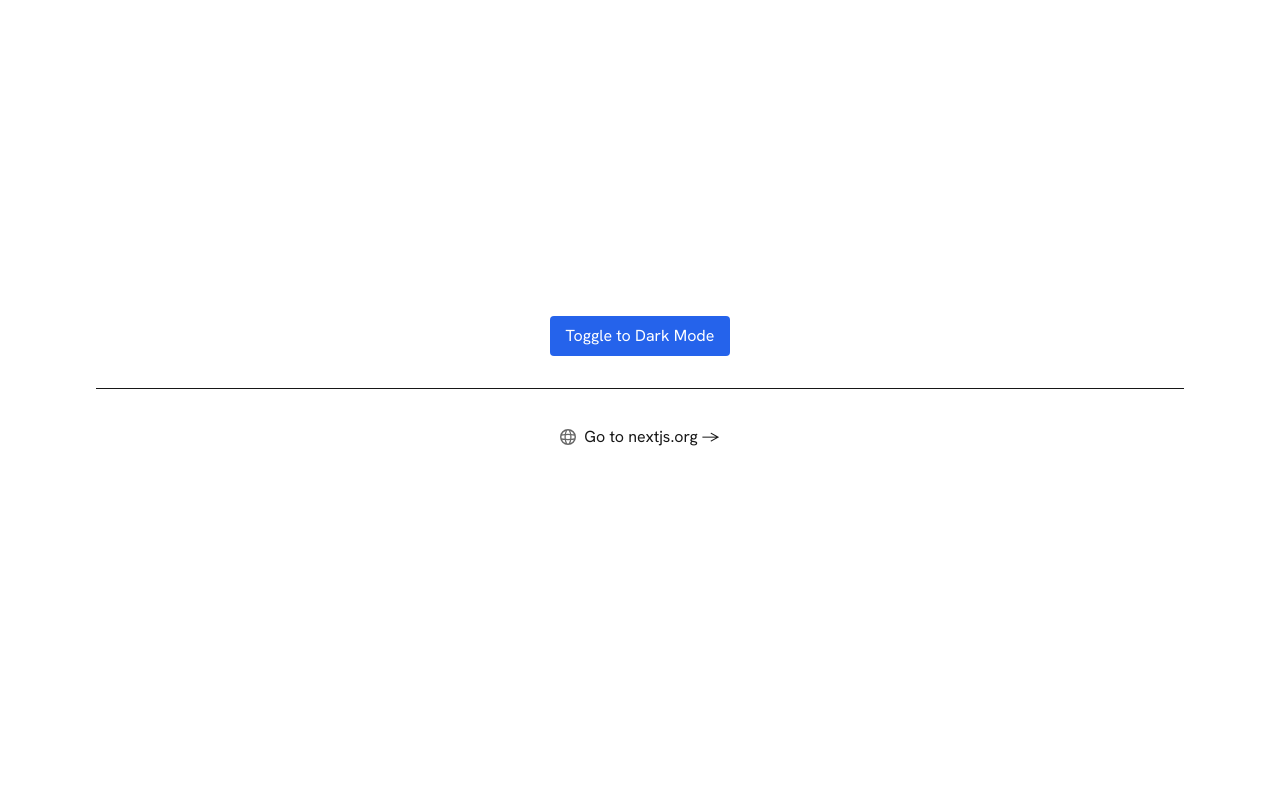
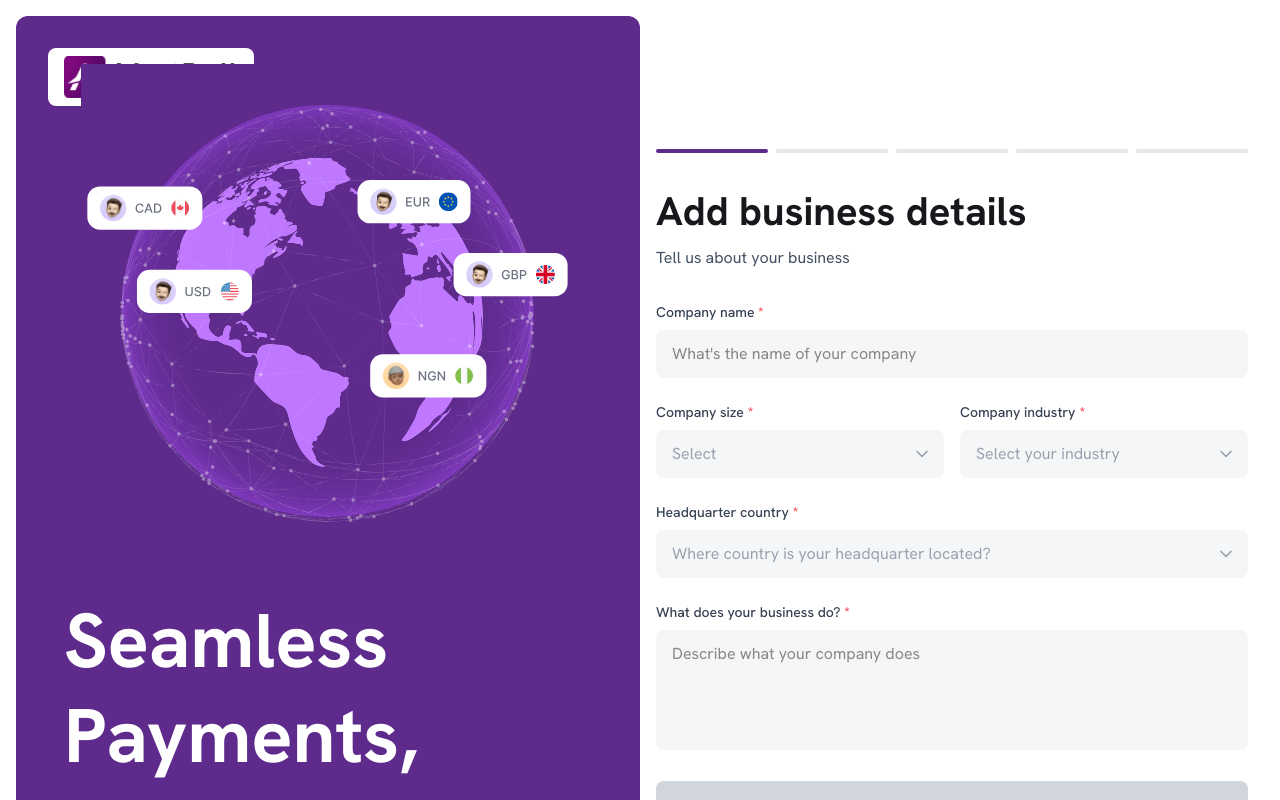
Before and after one commit to SafeVault/vestroll-frontend, a Next.js app: page / in a window 1280 px wide. Shown: the top 800 px of the page. Built offline with nearby package versions, Linux system fonts and the light colour scheme.

Commit message:
page reverted

```diff
--- a/src/app/page.tsx
+++ b/src/app/page.tsx
@@ -1,27 +1,9 @@
-import ThemeToggle from "@/components/themeToggler";
-import Image from "next/image";
+import BusinessDetails from "../components/business-details"
 
 export default function Home() {
   return (
-    <div className="flex min-h-screen flex-col items-center justify-center p-24 bg-[var(--color-background)] text-[var(--color-foreground)]">
-      <ThemeToggle />
-      <footer className="flex h-24 w-full items-center justify-center border-t mt-8">
-        <a
-          className="flex items-center gap-2 hover:underline hover:underline-offset-4"
-          href="https://nextjs.org?utm_source=create-next-app&utm_medium=appdir-template-tw&utm_campaign=create-next-app"
-          target="_blank"
-          rel="noopener noreferrer"
-        >
-          <Image
-            aria-hidden
-            src="/globe.svg"
-            alt="Globe icon"
-            width={16}
-            height={16}
-          />
-          Go to nextjs.org →
-        </a>
-      </footer>
+    <div className="flex min-h-screen">
+      <BusinessDetails />
     </div>
   );
 }
```
